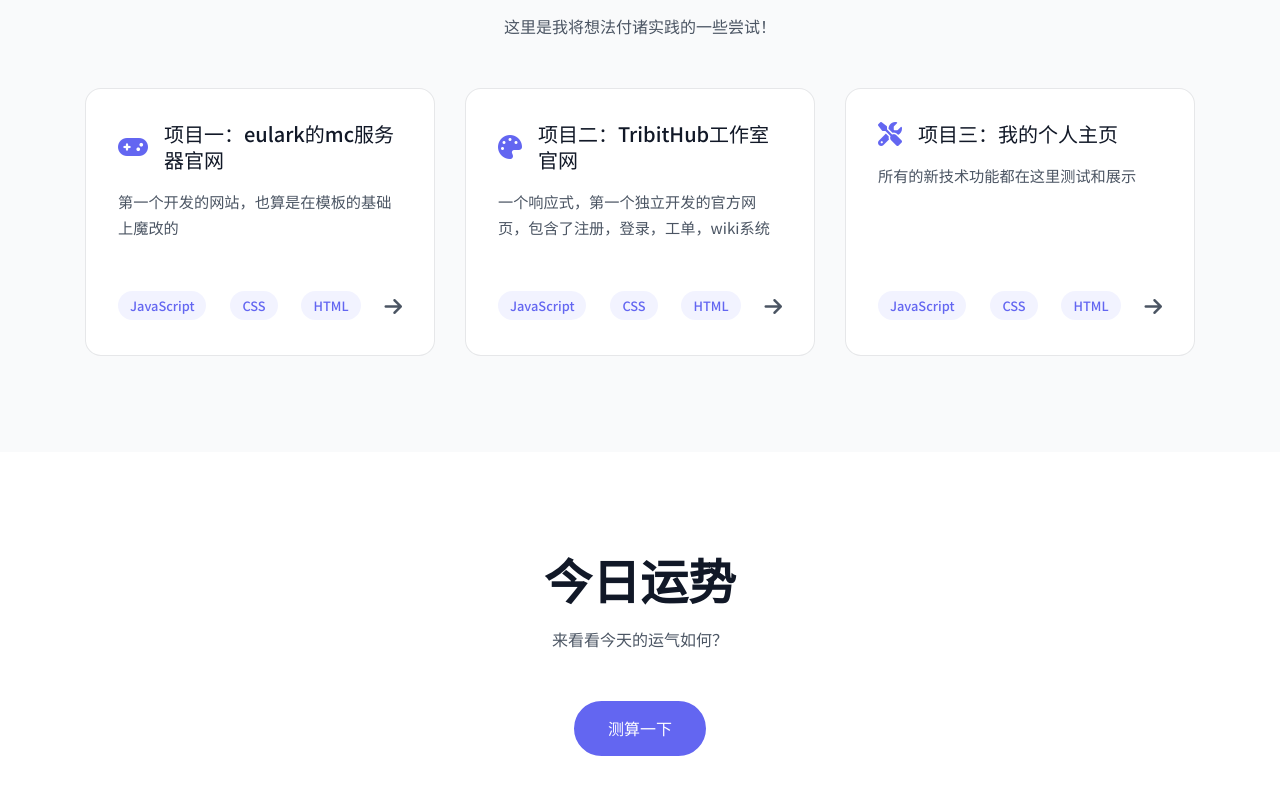
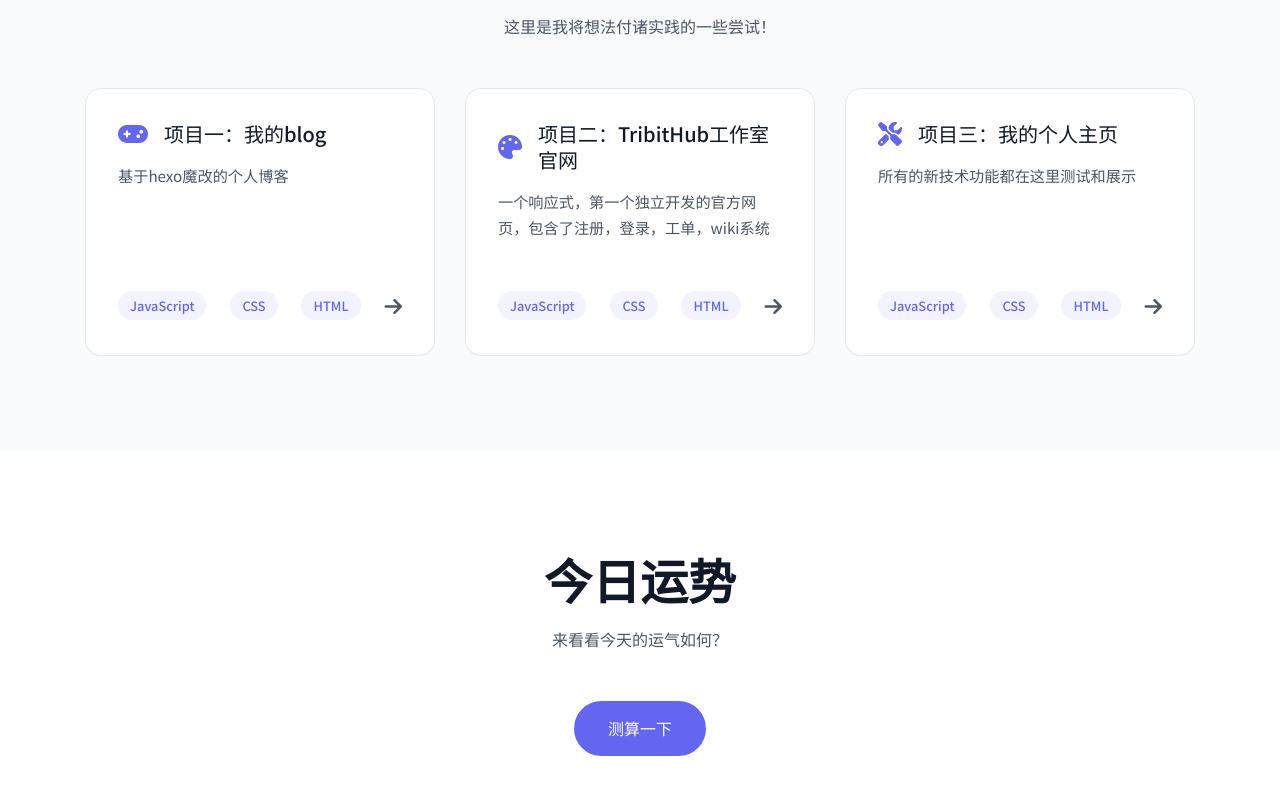
Before and after one commit to silenceyuana/yuanweb, a website: page public/index.html in a window 1280 px wide. Shown: the part 1569-2364 px from the top of the page. Drawn offline with Linux system fonts and the light colour scheme.

Commit message:
更新界面

```diff
--- a/public/index.html
+++ b/public/index.html
@@ -98,14 +98,14 @@
                     <div class="project-card">
                         <div class="card-header">
                             <i class="fas fa-gamepad card-icon"></i>
-                            <h3 class="card-title">项目一：eulark的mc服务器官网</h3>
+                            <h3 class="card-title">项目一：我的blog</h3>
                         </div>
-                        <p class="card-description">第一个开发的网站，也算是在模板的基础上魔改的</p>
+                        <p class="card-description">基于hexo魔改的个人博客</p>
                         <div class="card-footer">
                             <span class="tech-tag">JavaScript</span>
                             <span class="tech-tag">CSS</span>
                             <span class="tech-tag">HTML</span>
-                            <a href="https://eulark.icu/" class="project-link" aria-label="查看项目一"> <i class="fas fa-arrow-right"></i> </a>
+                            <a href="https://blog.betteryuan.cn/" class="project-link" aria-label="查看项目一"> <i class="fas fa-arrow-right"></i> </a>
                         </div>
                     </div>
                 </div>
```
